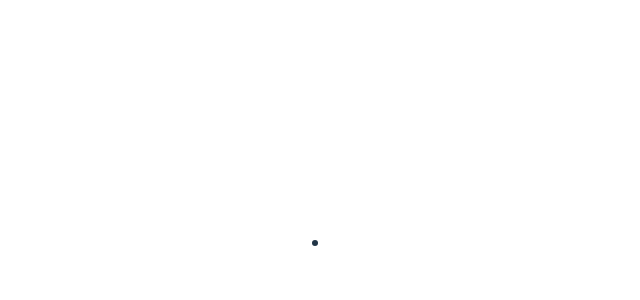
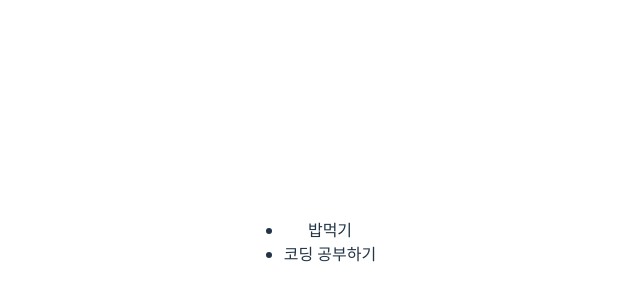
Before and after one commit to jngmnj/ozCodingSchool, a React (Vite) app in the folder React/todoList/: page / in a window 1280 px wide. Shown: the part 158-458 px from the top of the page, without its empty margins (330-970 px from the left). Built offline with nearby package versions, Linux system fonts and the light colour scheme.

Commit message:
✨ Feat: TodoListItem 컴포넌트 분리 및 연결
각 아이템을 별도 컴포넌트로 분리
props 전달 (id, content, 등)

```diff
--- a/React/todoList/src/App.jsx
+++ b/React/todoList/src/App.jsx
@@ -1,5 +1,6 @@
 import { useState } from 'react';
 import './App.css';
+import TodoListItem from './components/TodoListItem';
 
 function App() {
   const [todoList, setTodoList] = useState([
@@ -8,12 +9,14 @@
   ]);
 
   return (
-    <div >
+    <div>
       <ul>
-        <li></li>
+        {todoList.map((todo) => (
+          <TodoListItem key={todo.id} todo={todo}/>
+        ))}
       </ul>
     </div>
-  )
+  );
 }
 
 export default App
--- /dev/null
+++ b/React/todoList/src/components/TodoListItem.jsx
@@ -0,0 +1,5 @@
+const TodoListItem = ({todo}) => {
+  return <li>{todo.content}</li>;
+}
+
+export default TodoListItem
```
